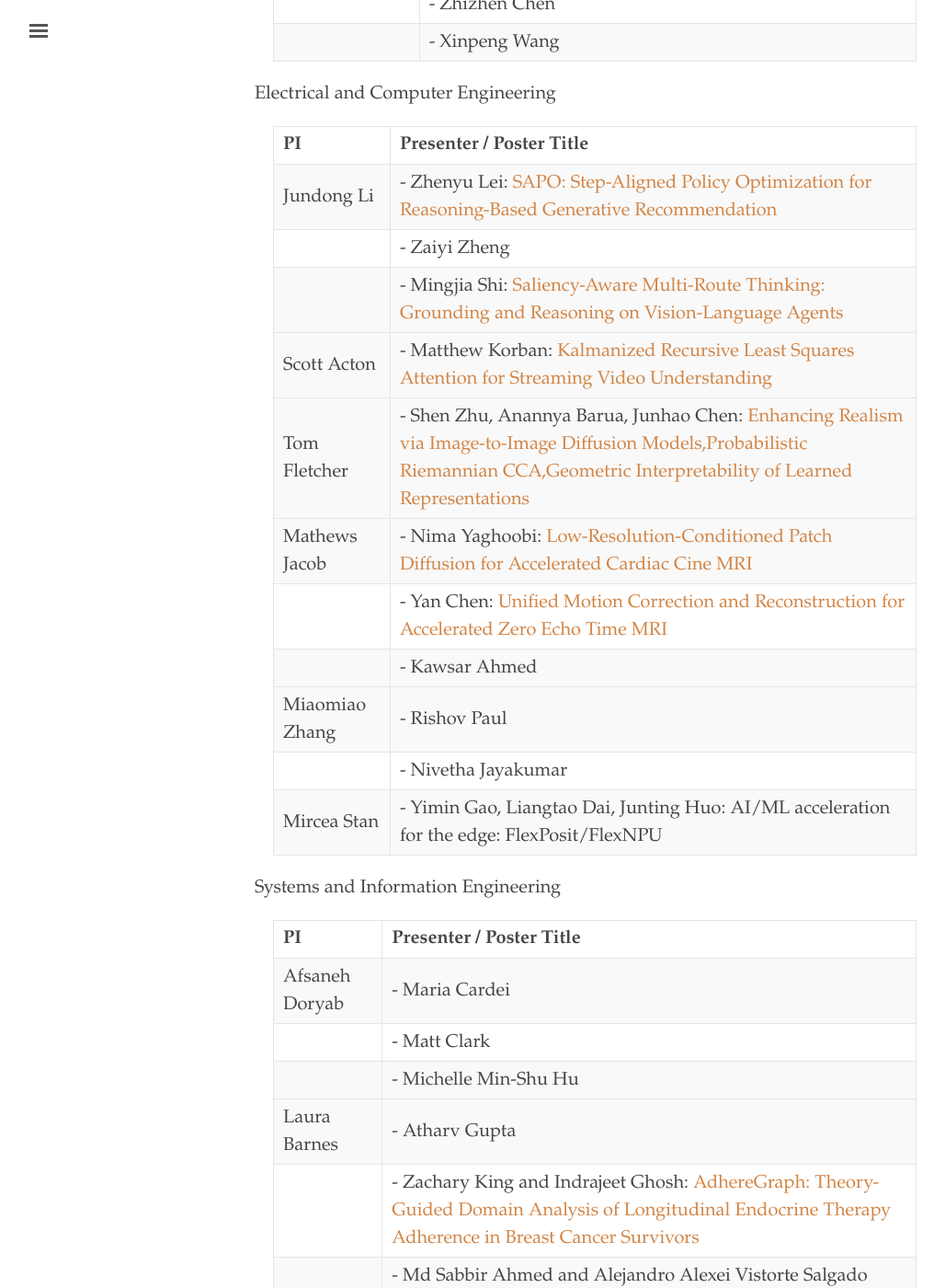
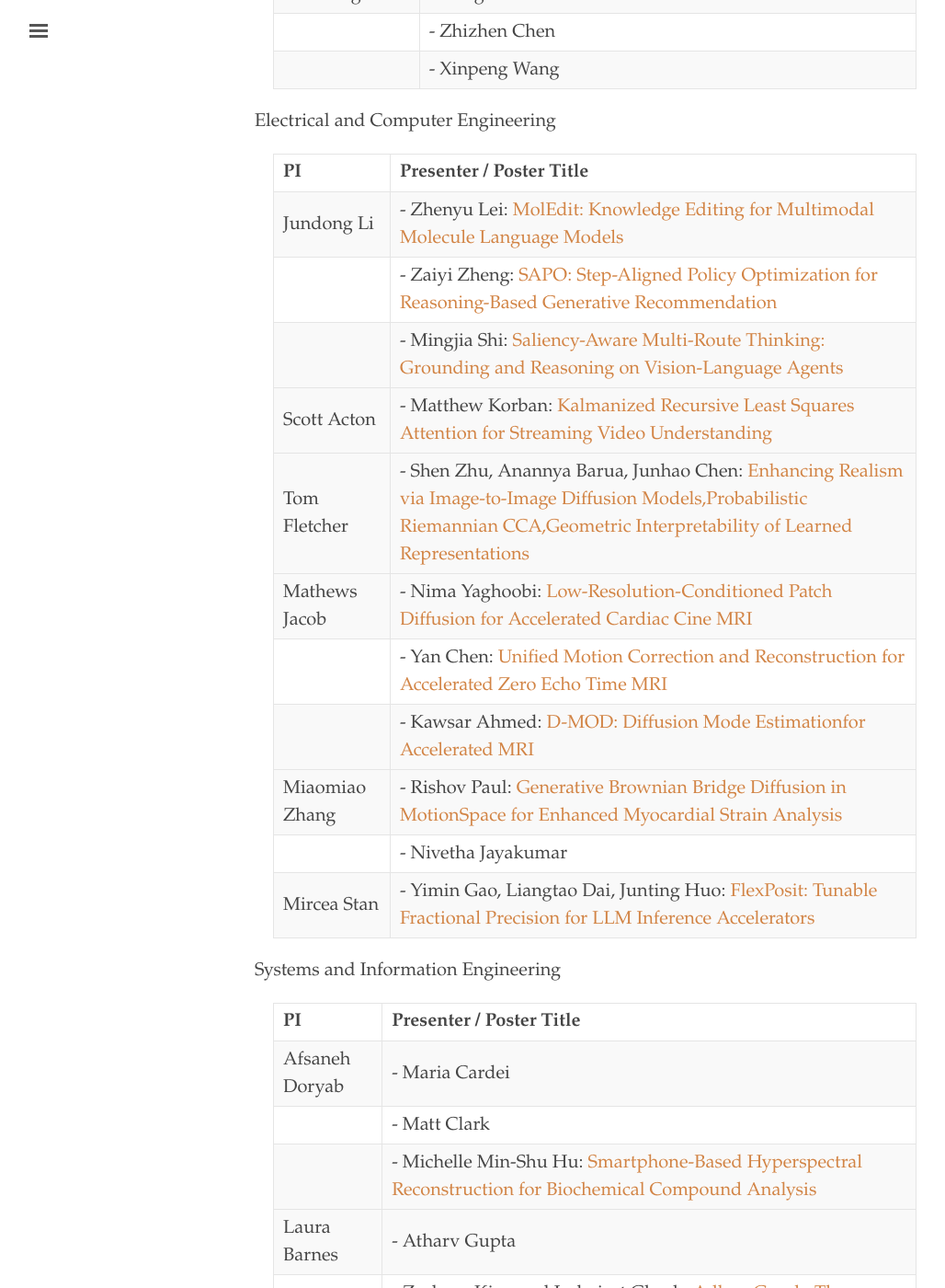
Before and after one commit to uvaml/uvaml.github.io, a Jekyll site: the page built from _texts/2026-10-08.md, in a window 1280 px wide and 1400 px high, scrolled down 2443 px. Shown: the whole window at 92% size, without its empty margins (3-1031 px from the left). Built offline with Jekyll 4.4.1, drawn with Linux system fonts in a browser that asks for light colours; some of the changed text lies outside the part shown.

Commit message:
add poster

```diff
--- a/_texts/2026-10-08.md
+++ b/_texts/2026-10-08.md
@@ -59,7 +59,7 @@ The goal of the resource fair is to encourage collaboration between labs and gra
   |                  | - Sean Sung-Wook Lee: [TBD-VLA: Temporal Block Diffusion Vision Language Action Model](https://virginia.box.com/s/9q8v0cuqi7ct0fhbcxu1og0th75zzxi7)       |
   |                  | - Rui Shen: [VectorLLM: Language-Controllable Autonomous Driving via Vectorized Scene Grounding](https://virginia.box.com/s/slskwwubdm8gdm8nvdov6jnndf6ymgfa)                 |
   |------------------|----------------------------|
-  | Yue Cheng        | - Yusen Wu and Yue Cheng   |
+  | Yue Cheng        | - Yusen Wu and Yue Cheng: [LooseLeaf: Enabling Serverless GPUs for Computational Notebooks](https://virginia.box.com/s/0q46qx9ctaa5fmx1yq8hxyhi2qnz6j1x)   |
   |------------------|----------------------------|
   | Zhe Zeng         | - Heng Zhao                |
   |                  | - Zhizhen Chen             |
@@ -70,8 +70,8 @@ The goal of the resource fair is to encourage collaboration between labs and gra
 
   | PI               | Presenter / Poster Title   |
   |------------------|----------------------------|
-  | Jundong Li       | - Zhenyu Lei: [SAPO: Step-Aligned Policy Optimization for Reasoning-Based Generative Recommendation](https://virginia.box.com/s/oocjafz8h844qbpi7a91yfkddmqzzbq7)              |
-  |                  | - Zaiyi Zheng              |
+  | Jundong Li       | - Zhenyu Lei: [MolEdit: Knowledge Editing for Multimodal Molecule Language Models](https://virginia.box.com/s/kceacjtl6xe0xmfw29wvt15mzggdkzxd)              |
+  |                  | - Zaiyi Zheng: [SAPO: Step-Aligned Policy Optimization for Reasoning-Based Generative Recommendation](https://virginia.box.com/s/oocjafz8h844qbpi7a91yfkddmqzzbq7)              |
   |                  | - Mingjia Shi: [Saliency-Aware Multi-Route Thinking: Grounding and Reasoning on Vision-Language Agents](https://virginia.box.com/s/m1zomv2fdv7g2814yxrrn8fah2nzjunp)              |
   |------------------|----------------------------|
   | Scott Acton      | - Matthew Korban: [Kalmanized Recursive Least Squares Attention for Streaming Video Understanding](https://virginia.box.com/s/rf67qjxm571v38neo07ks8ivztd98y0k)           |
@@ -80,12 +80,12 @@ The goal of the resource fair is to encourage collaboration between labs and gra
   |------------------|----------------------------|
   | Mathews Jacob    | - Nima Yaghoobi: [Low-Resolution-Conditioned Patch Diffusion for Accelerated Cardiac Cine MRI](https://virginia.box.com/s/t7ew64kyoqg3hlt78ave2xykegdfuyf1)            |
   |                  | - Yan Chen: [Unified Motion Correction and Reconstruction for Accelerated Zero Echo Time MRI](https://virginia.box.com/s/q9vavi6l2kp7il3ynwzpaoro8o2nv6y8)                 |
-  |                  | - Kawsar Ahmed             |
+  |                  | - Kawsar Ahmed: [D-MOD: Diffusion Mode Estimationfor Accelerated MRI](https://virginia.box.com/s/ctbzuhbmayime5fgzmomdugjujdf0y86)             |
   |------------------|----------------------------|
-  | Miaomiao Zhang   | - Rishov Paul              |
+  | Miaomiao Zhang   | - Rishov Paul: [Generative Brownian Bridge Diffusion in MotionSpace for Enhanced Myocardial Strain Analysis](https://virginia.box.com/s/rhmat6bg997mpyucz9td6b27lx3cuyu7)              |
   |                  | - Nivetha Jayakumar        |
   |------------------|----------------------------|
-  | Mircea Stan      | - Yimin Gao, Liangtao Dai, Junting Huo: AI/ML acceleration for the edge: FlexPosit/FlexNPU |
+  | Mircea Stan      | - Yimin Gao, Liangtao Dai, Junting Huo: [FlexPosit: Tunable Fractional Precision for LLM Inference Accelerators](https://virginia.box.com/s/93ma3o40hzrv6wuyh0zhnn8kvsrhi3w5) |
   |------------------|----------------------------|
 
 - Systems and Information Engineering
@@ -94,7 +94,7 @@ The goal of the resource fair is to encourage collaboration between labs and gra
   |------------------|----------------------------|
   | Afsaneh Doryab   | - Maria Cardei             |
   |                  | - Matt Clark               |
-  |                  | - Michelle Min-Shu Hu      |
+  |                  | - Michelle Min-Shu Hu: [Smartphone-Based Hyperspectral Reconstruction for Biochemical Compound Analysis](https://virginia.box.com/s/96z3utih1reobd7x4htf5bjss2vuxr4m)      |
   |------------------|----------------------------|
   | Laura Barnes     | - Atharv Gupta             |
   |                  | - Zachary King and Indrajeet Ghosh: [AdhereGraph: Theory-Guided Domain Analysis of Longitudinal Endocrine Therapy Adherence in Breast Cancer Survivors](https://virginia.box.com/s/64c00krwwa0au6e55bou8zzginy59d0p) |
```
Also changed, not shown: other parts of _texts/2026-10-08.md (+2 -2 lines).
